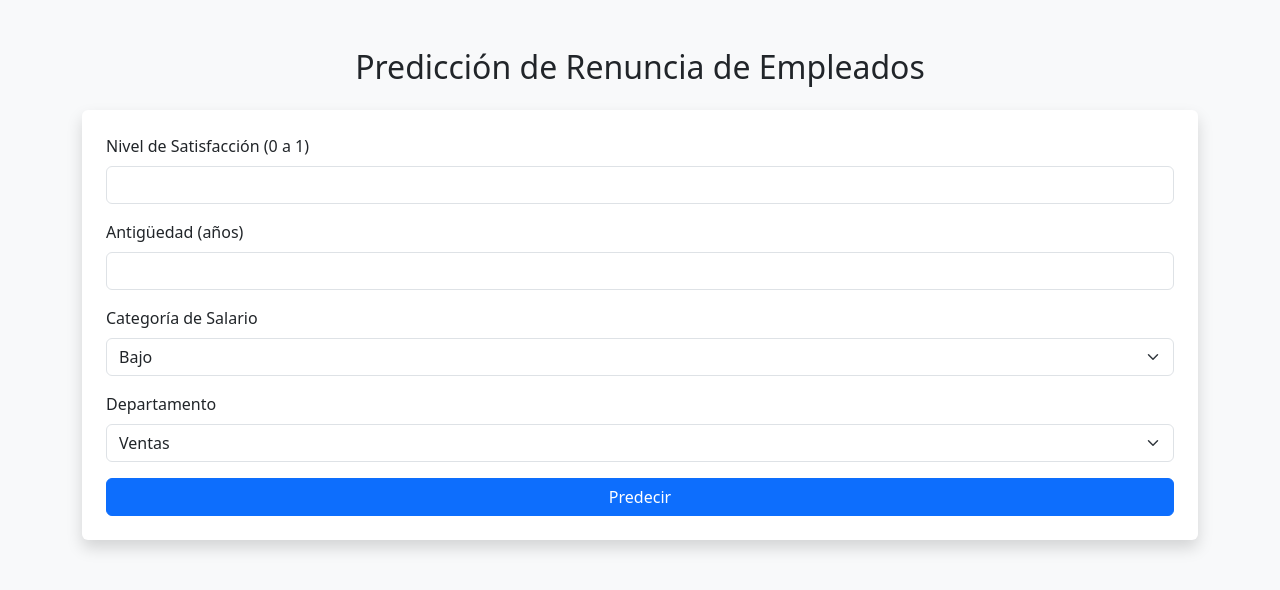
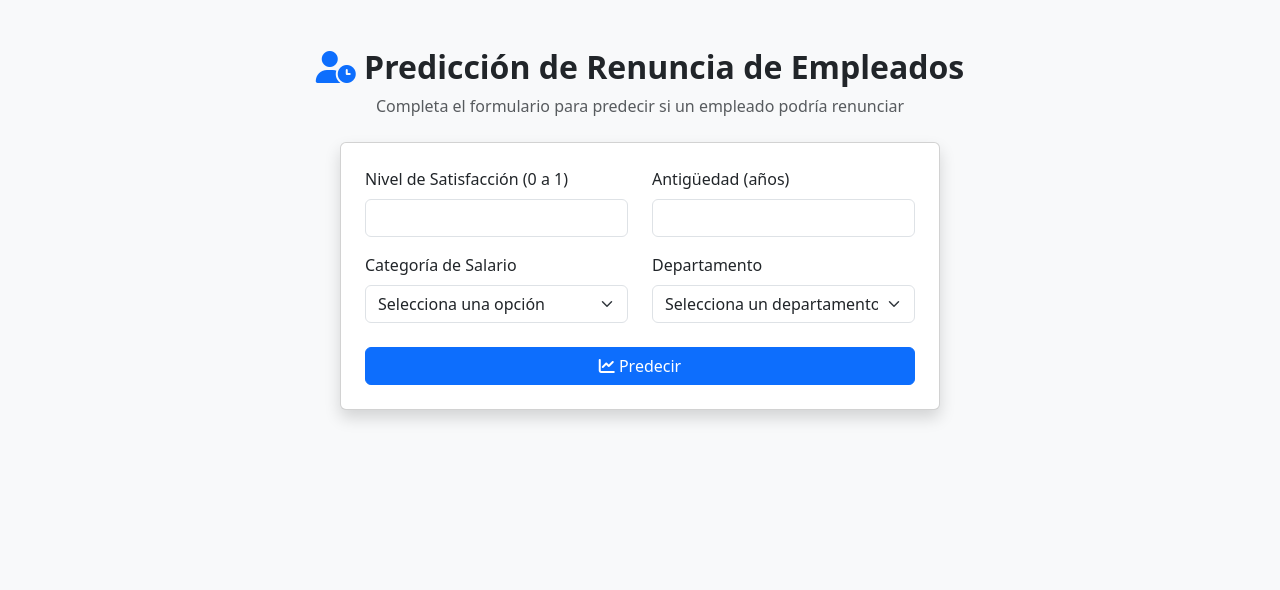
Before and after one commit to Juanseg3101/renuncias-api, a Django app: page / in a window 1280 px wide. Shown: the top 590 px of the page. Run offline with Django 5.2, Linux system fonts and the light colour scheme; parts of the project's set-up code (start-up, migrations or seed data) failed here and were passed over; some libraries are stand-ins or nearby versions.

Commit message:
Update formulario.html

```diff
--- a/predictor/templates/predictor/formulario.html
+++ b/predictor/templates/predictor/formulario.html
@@ -4,34 +4,40 @@
   <meta charset="UTF-8">
   <title>Predicción de Renuncia</title>
   <link href="https://cdn.jsdelivr.net/npm/bootstrap@5.3.0/dist/css/bootstrap.min.css" rel="stylesheet">
+  <script src="https://kit.fontawesome.com/a2e0e6ad10.js" crossorigin="anonymous"></script>
 </head>
 <body class="bg-light">
 
-  <div class="container mt-5">
-    <h2 class="text-center mb-4">Predicción de Renuncia de Empleados</h2>
+  <div class="container py-5">
+    <div class="text-center mb-4">
+      <h2 class="fw-bold"><i class="fas fa-user-clock text-primary"></i> Predicción de Renuncia de Empleados</h2>
+      <p class="text-muted">Completa el formulario para predecir si un empleado podría renunciar</p>
+    </div>
 
-    <form id="formulario" class="bg-white p-4 rounded shadow">
-      <div class="mb-3">
+    <div class="card shadow mx-auto" style="max-width: 600px;">
+      <div class="card-body p-4">
+        <form id="formulario">
+          <div class="row">
+            <div class="col-md-6 mb-3">
               <label for="satisfaccion" class="form-label">Nivel de Satisfacción (0 a 1)</label>
               <input type="number" step="0.01" min="0" max="1" class="form-control" id="satisfaccion" required>
             </div>
-
-      <div class="mb-3">
+            <div class="col-md-6 mb-3">
               <label for="antiguedad" class="form-label">Antigüedad (años)</label>
-        <input type="number" class="form-control" id="antiguedad" required>
+              <input type="number" min="0" class="form-control" id="antiguedad" required>
             </div>
-
-      <div class="mb-3">
+            <div class="col-md-6 mb-3">
               <label for="salario" class="form-label">Categoría de Salario</label>
               <select class="form-select" id="salario" required>
+                <option value="" selected disabled>Selecciona una opción</option>
                 <option value="low">Bajo</option>
                 <option value="medium">Medio</option>
               </select>
             </div>
-
-      <div class="mb-3">
+            <div class="col-md-6 mb-3">
               <label for="departamento" class="form-label">Departamento</label>
               <select class="form-select" id="departamento" required>
+                <option value="" selected disabled>Selecciona un departamento</option>
                 <option value="Sales">Ventas</option>
                 <option value="Research & Development">Investigación y Desarrollo</option>
                 <option value="IT">IT</option>
@@ -46,9 +52,14 @@
                 <option value="technical">Técnico</option>
               </select>
             </div>
+          </div>
 
-      <button type="submit" class="btn btn-primary w-100">Predecir</button>
+          <button type="submit" class="btn btn-primary w-100 mt-2">
+            <i class="fas fa-chart-line"></i> Predecir
+          </button>
         </form>
+      </div>
+    </div>
 
     <div class="mt-4" id="resultado" style="display:none;"></div>
   </div>
@@ -101,9 +112,10 @@
 
       const json = await respuesta.json();
       resultado.innerHTML = `
-        <div class="alert alert-info">
-          <strong>Resultado:</strong> ${json.renunciaria ? "⚠️ El empleado podría renunciar" : "✅ El empleado NO renunciaría"}<br>
-          <strong>Probabilidad:</strong> ${json.probabilidad * 100}%
+        <div class="alert ${json.renunciaria ? 'alert-warning' : 'alert-success'} shadow-sm">
+          <h5 class="mb-1"><i class="fas ${json.renunciaria ? 'fa-exclamation-triangle text-warning' : 'fa-check-circle text-success'}"></i>
+          ${json.renunciaria ? 'El empleado podría renunciar' : 'El empleado NO renunciaría'}</h5>
+          <p class="mb-0"><strong>Probabilidad:</strong> ${(json.probabilidad * 100).toFixed(2)}%</p>
         </div>
       `;
       resultado.style.display = "block";
```
Lines whose indentation alone changed are shown as unchanged.
